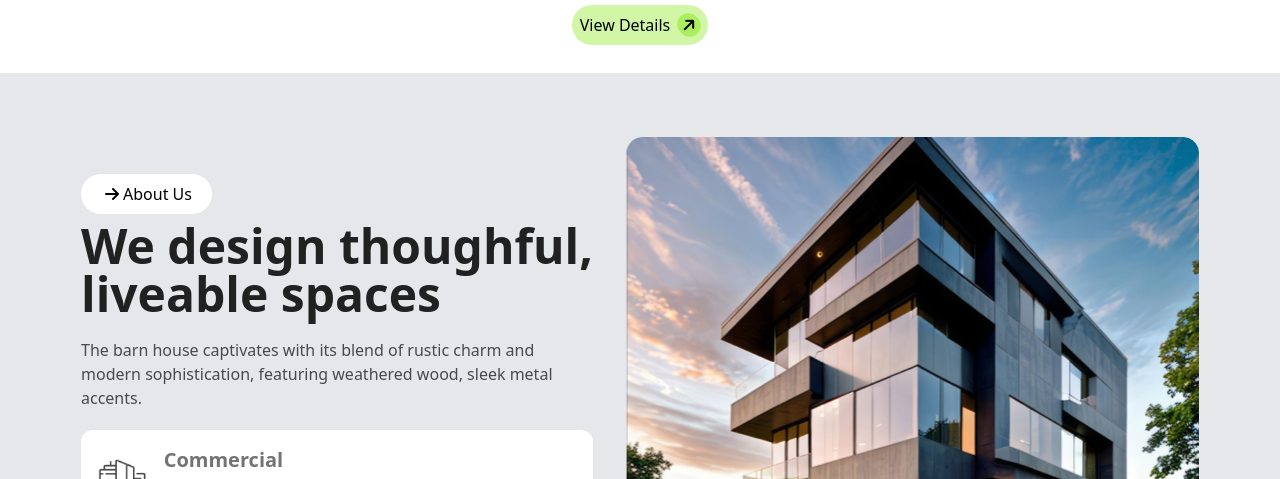
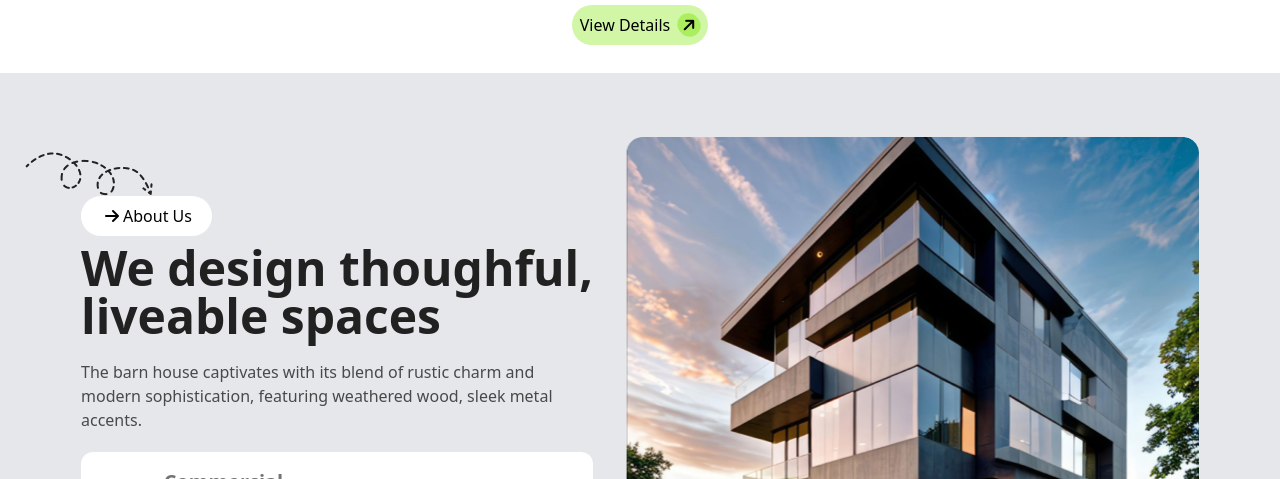
Before and after one commit to mdahsan-h/rintereo, a plain HTML site: page index.html in a window 1280 px wide. Shown: the part 621-1100 px from the top of the page. Drawn offline with nearby package versions, Linux system fonts and the light colour scheme; files whose address does not match are found by name.

Commit message:
alhamdulillah

```diff
--- a/index.html
+++ b/index.html
@@ -68,7 +68,7 @@
 
             <!-- text content -->
             <div class="max-w-lg">
-                <img class=" hidden lg:absolute " src="/assets/Vector.png" alt="">
+                <img class=" hidden lg:flex relative right-14  " src="/assets/Vector.png" alt="">
                 <button class="rounded-full bg-white mx-auto p-2 px-5"> <i class="fa-solid fa-arrow-right p-1 "></i>About Us</button>
                 <h2 class="text-[#212121] font-bold text-center lg:text-left text-5xl py-2 lg:">We design thoughful,<br>
                     liveable spaces</h2>
```
